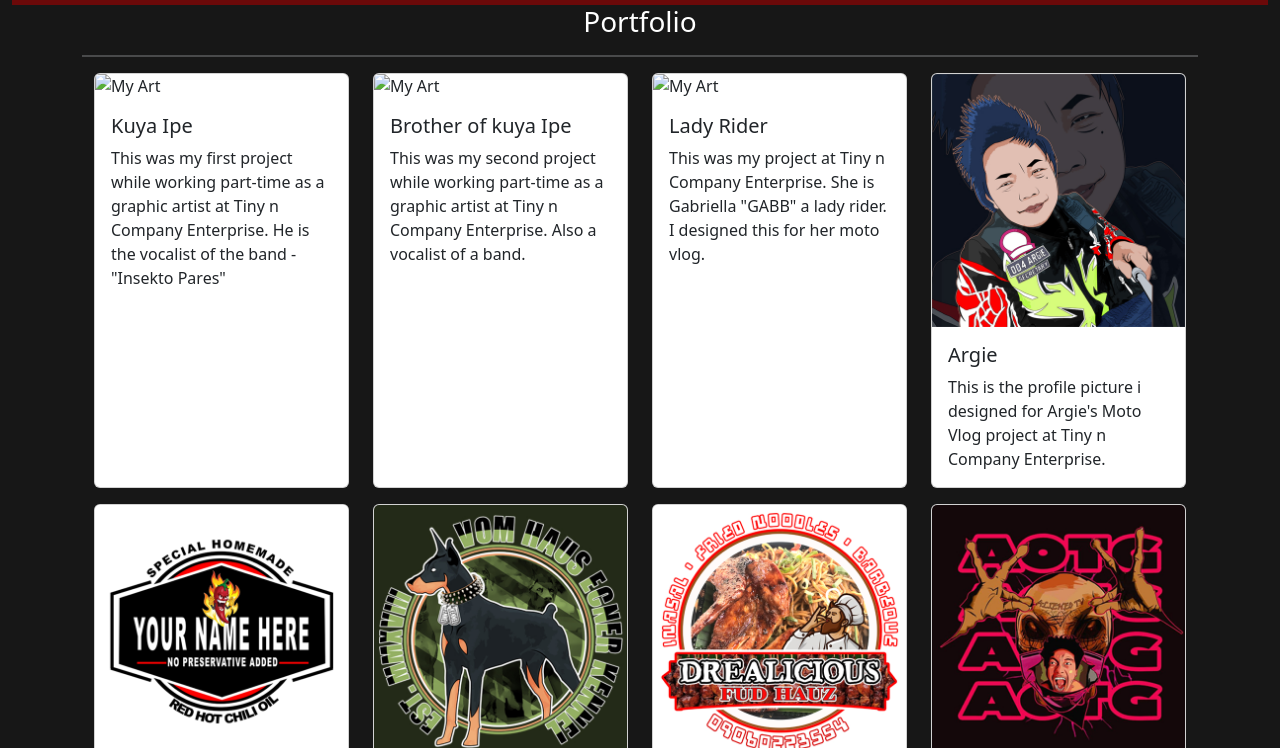
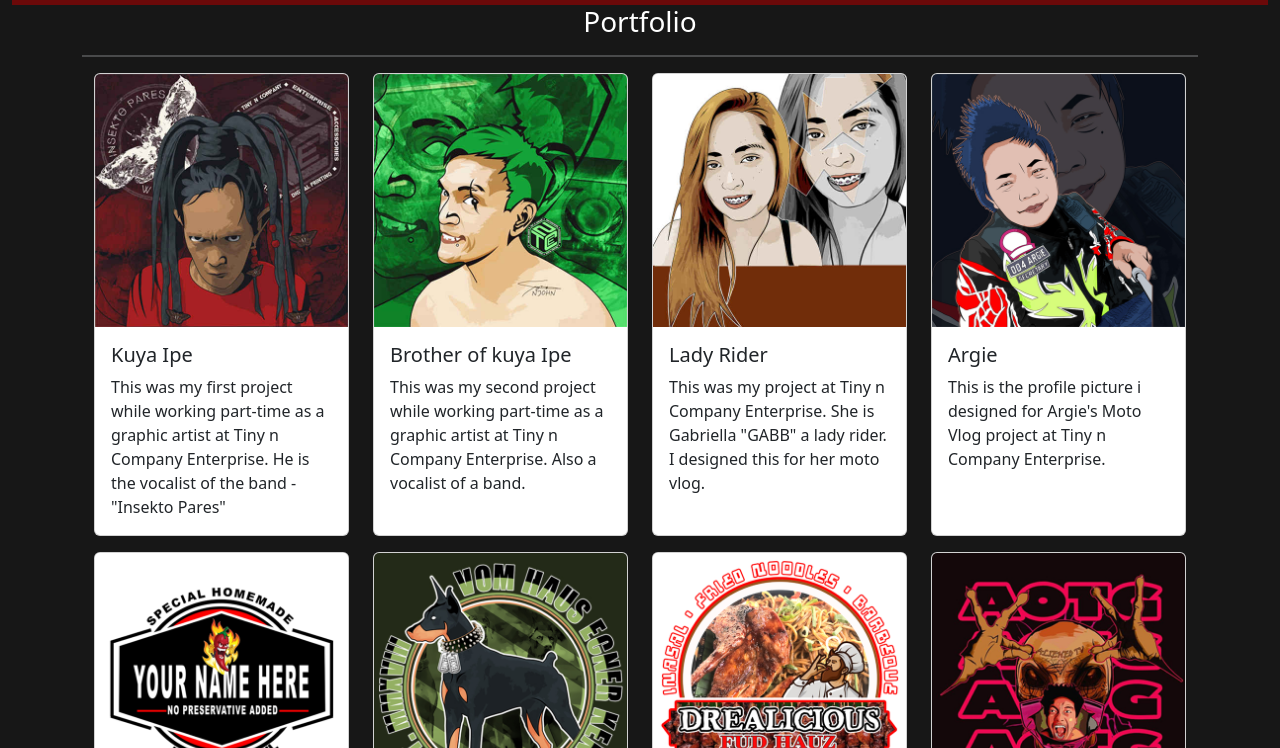
Before and after one commit to RooweeTV/Roowee-Official, a plain HTML site: page portfolio.html in a window 1280 px wide. Shown: the part 52-800 px from the top of the page. Drawn offline with nearby package versions, Linux system fonts and the light colour scheme; the site is published under a folder, as on GitHub Pages, so addresses that start at the root find nothing.

Commit message:
Update portfolio.html

```diff
--- a/portfolio.html
+++ b/portfolio.html
@@ -41,7 +41,7 @@
 						<div class="row gy-3">
 							<div class="col-lg-3 col-md-6 col-sm-12">
 								<div class="card card-custom h-100">
-  									<img src="/Images/Portfolio/image1.jpg" class="card-img-top" alt="My Art">
+  									<img src="Images/Portfolio/image1.jpg" class="card-img-top" alt="My Art">
   									<div class="card-body">
 										<h5 class="card-title">Kuya Ipe</h5>
     										<p class="card-text">This was my first project while working part-time as a graphic artist at Tiny n Company Enterprise. He is the vocalist of the band -"Insekto Pares"</p>
@@ -50,7 +50,7 @@
 							</div>
 							<div class="col-lg-3 col-md-6 col-sm-12">
 								<div class="card card-custom h-100">
-  									<img src="/Images/Portfolio/image2.jpg" class="card-img-top" alt="My Art">
+  									<img src="Images/Portfolio/image2.jpg" class="card-img-top" alt="My Art">
   									<div class="card-body">
 										<h5 class="card-title">Brother of kuya Ipe</h5>
     										<p class="card-text">This was my second project while working part-time as a graphic artist at Tiny n Company Enterprise. Also a vocalist of a band.</p>
@@ -59,7 +59,7 @@
 							</div>
 							<div class="col-lg-3 col-md-6 col-sm-12">
 								<div class="card card-custom h-100">
-  									<img src="/Images/Portfolio/image3.jpg" class="card-img-top" alt="My Art">
+  									<img src="Images/Portfolio/image3.jpg" class="card-img-top" alt="My Art">
   									<div class="card-body">
 										<h5 class="card-title">Lady Rider</h5>
     										<p class="card-text">This was my project at Tiny n Company Enterprise. She is Gabriella "GABB" a lady rider. I designed this for her moto vlog.</p>
```
